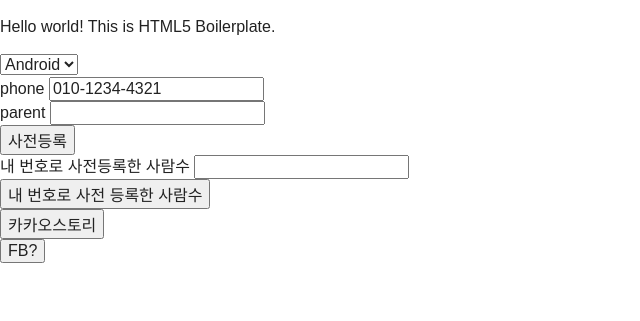
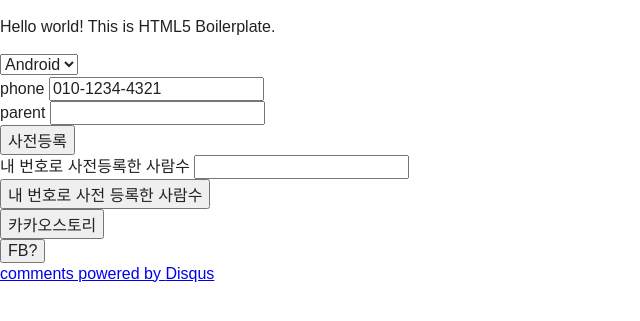
Before and after one commit to if1live/misasa, a Flask app: page / in a window 1280 px wide. Shown: the top 321 px of the page, without its empty margins (0-640 px from the left). Run offline with Flask 2, Linux system fonts and the light colour scheme; parts of the project's set-up code (start-up, migrations or seed data) failed here and were passed over; some libraries are stand-ins or nearby versions.

Commit message:
disqus 장착 #7

```diff
--- a/misasa/templates/index.html
+++ b/misasa/templates/index.html
@@ -52,6 +52,22 @@
       <button type="button" class="btn-fb-share">FB?</button><br/>
     </form>
 
+    <div id="disqus_thread"></div>
+    <script type="text/javascript">
+    /* * * CONFIGURATION VARIABLES: EDIT BEFORE PASTING INTO YOUR WEBPAGE * * */
+    var disqus_shortname = 'preregister'; // required: replace example with your forum shortname
+
+    /* * * DON'T EDIT BELOW THIS LINE * * */
+    (function() {
+      var dsq = document.createElement('script'); dsq.type = 'text/javascript'; dsq.async = true;
+      dsq.src = '//' + disqus_shortname + '.disqus.com/embed.js';
+      (document.getElementsByTagName('head')[0] || document.getElementsByTagName('body')[0]).appendChild(dsq);
+    })();
+    </script>
+    <noscript>Please enable JavaScript to view the <a href="http://disqus.com/?ref_noscript">comments powered by Disqus.</a></noscript>
+    <a href="http://disqus.com" class="dsq-brlink">comments powered by <span class="logo-disqus">Disqus</span></a>
+
+
     <script src="//ajax.googleapis.com/ajax/libs/jquery/1.10.2/jquery.min.js"></script>
     <script type="text/javascript" src="{{ url_for('static', filename='kakaolink/kakao.link.js') }}"></script>
     <script src="{{ url_for('static', filename='js/plugins.js') }}"></script>
```
